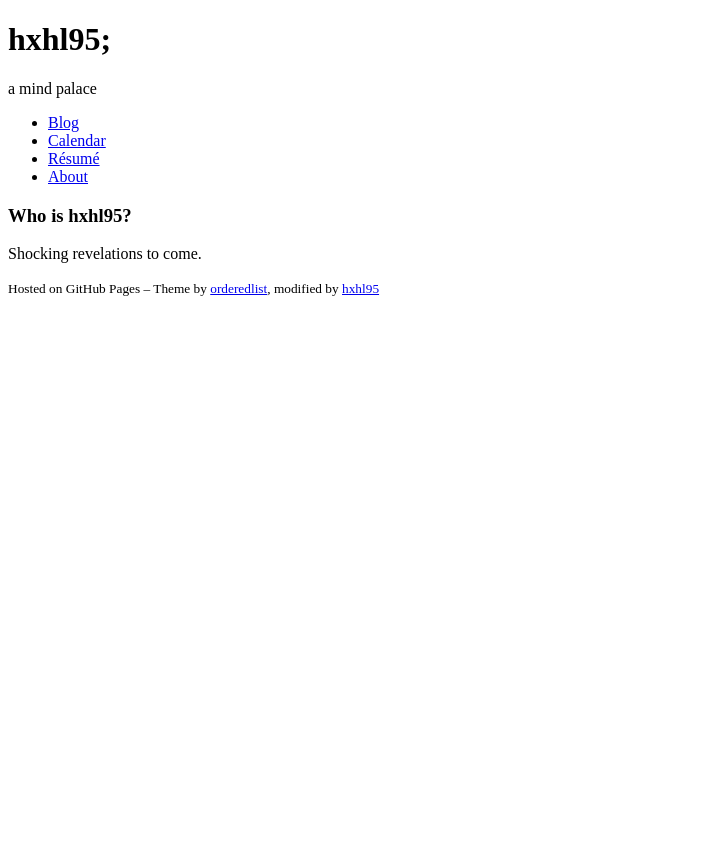
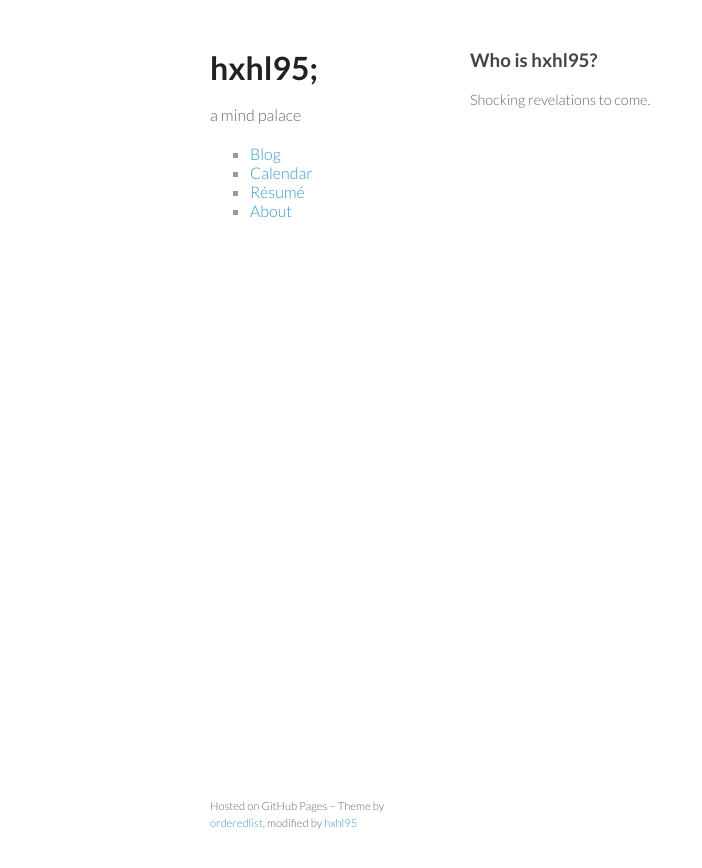
Before and after one commit to roberts-sandbox/test-perma, a Jekyll site: the page built from about.html, in a window 1280 px wide. Shown: the top 868 px of the page, without its empty margins (0-702 px from the left). Built offline with Jekyll 4.4.1, drawn with Linux system fonts in a browser that asks for light colours; Markdown is read by kramdown in place of the engine named in the settings.

Commit message:
Fixed up minor error in default template

```diff
--- a/_layouts/default.html
+++ b/_layouts/default.html
@@ -10,8 +10,8 @@ layout: default
 	<meta http-equiv="X-UA-Compatible" content="IE=edge; chrome=1">
 	<title>{% if page.title %} {{page.title}} - {% endif %} {{site.name}}</title>
 
-	<link rel="stylesheet" href="css/styles.css">
-	<link rel="stylesheet" href="css/pygment_trac.css">
+	<link rel="stylesheet" href="/css/styles.css">
+	<link rel="stylesheet" href="/css/pygment_trac.css">
 	<meta name="viewport" content="width=device-width, initial-scale=1, user-scalable=no">
 	<!--[if lt IE 9]>
 	<script src="//html5shiv.googlecode.com/svn/trunk/html5.js"></script>
@@ -44,7 +44,7 @@ layout: default
 </footer>
 </div>
 
-<script src="script/scale.fix.js"></script>
+<script src="/script/scale.fix.js"></script>
 <script type="text/javascript">
 	var gaJsHost = (("https:" == document.location.protocol) ? "https://ssl." : "http://www.");
 	document.write(unescape("%3Cscript src='" + gaJsHost + "google-analytics.com/ga.js' type='text/javascript'%3E%3C/script%3E"));
```
